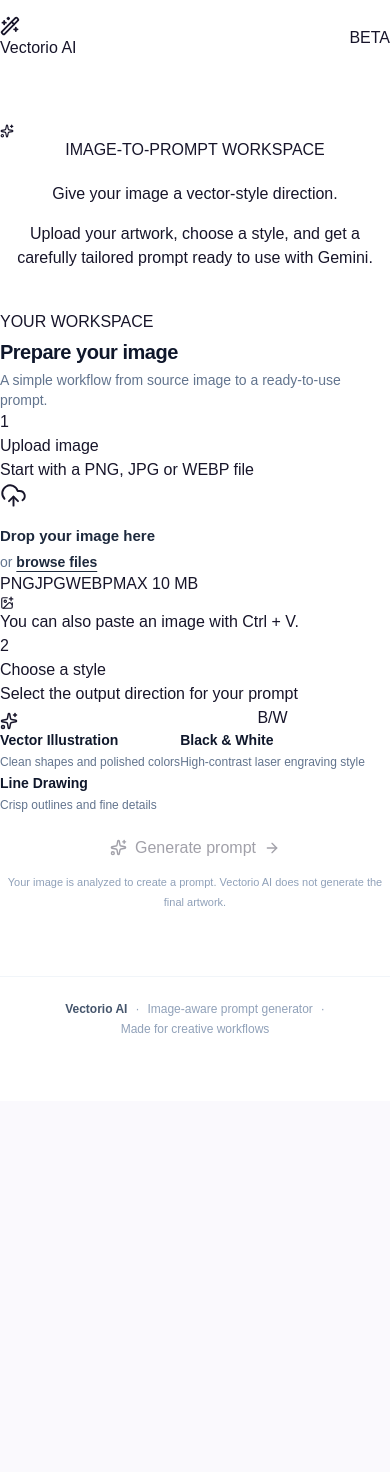
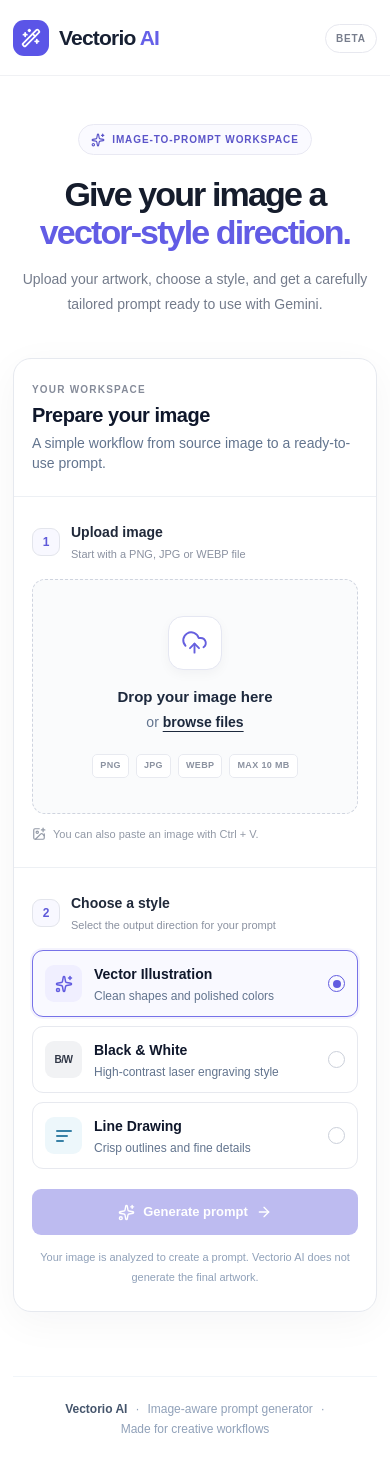
Before and after one commit to balashiitinstitute-hash/Vectorio, a Next.js app: page / in a window 390 px wide. Shown: the top 1472 px of the page. Before the commit the page ends 1101 px from the top, so only its background shows below. Built offline with nearby package versions, Linux system fonts and the light colour scheme.

Commit message:
Apply clean professional Vectorio AI styling

```diff
--- a/app/globals.css
+++ b/app/globals.css
@@ -1,16 +1,86 @@
 @import "tailwindcss";
 
-:root { color-scheme: light; --ink: #17152a; --muted: #77758a; --purple: #7357e8; --line: #eceaf3; }
+:root { color-scheme: light; --ink: #172033; --muted: #667085; --line: #e7eaf0; --accent: #5b55e7; }
 * { box-sizing: border-box; }
-html { min-height: 100%; background: #faf9fd; }
-body { margin: 0; color: var(--ink); font-family: Arial, Helvetica, sans-serif; background: radial-gradient(ellipse at 50% -15%, #eeeaff 0, #faf9fd 42rem); }
+html { min-height: 100%; background: #fff; }
+body { margin: 0; color: var(--ink); background: #fff; font-family: Arial, Helvetica, sans-serif; }
 button, input, textarea { font: inherit; }
 button { cursor: pointer; }
-::selection { background: #ded6ff; }
-.shell { width: min(1120px, calc(100% - 40px)); margin: 0 auto; }
-.panel { background: rgba(255,255,255,.92); border: 1px solid var(--line); border-radius: 22px; box-shadow: 0 16px 50px rgba(35,24,80,.06); }
-.primary { background: #7357e8; color: white; border: 0; border-radius: 12px; padding: 14px 22px; font-weight: 700; transition: .2s; }
-.primary:hover { background: #6044d2; transform: translateY(-1px); }
-.primary:disabled { opacity: .5; cursor: not-allowed; transform: none; }
-.secondary { background: white; border: 1px solid #e5e1ef; border-radius: 12px; padding: 12px 18px; font-weight: 650; }
-.muted { color: var(--muted); }
+button:focus-visible, [role="button"]:focus-visible { outline: 3px solid rgba(91,85,231,.22); outline-offset: 2px; }
+::selection { background: #e4e3ff; }
+.site-width { width: min(1120px, calc(100% - 40px)); margin-left: auto; margin-right: auto; }
+.topbar { height: 76px; border-bottom: 1px solid #f0f1f4; background: rgba(255,255,255,.96); }
+.brand-lockup { display: inline-flex; align-items: center; gap: 10px; color: #172033; font-size: 21px; font-weight: 750; letter-spacing: -.8px; }
+.brand-mark { display: grid; width: 36px; height: 36px; place-items: center; border-radius: 11px; color: white; background: #5b55e7; }
+.brand-ai { color: #6560e8; font-weight: 600; }
+.topbar-tag { border: 1px solid #e7e8ef; border-radius: 999px; padding: 6px 10px; color: #777d8c; font-size: 10px; font-weight: 700; letter-spacing: .09em; }
+.status-dot { width: 7px; height: 7px; border-radius: 50%; background: #35b779; }
+.eyebrow { display: inline-flex; align-items: center; gap: 7px; border: 1px solid #e9e9f3; border-radius: 999px; padding: 7px 12px; color: #5b55c9; background: #fafaff; font-size: 10px; font-weight: 750; letter-spacing: .09em; }
+.hero-title { color: #151c2c; font-size: clamp(34px, 5vw, 54px); font-weight: 750; letter-spacing: -.055em; line-height: 1.12; }
+.hero-title span { color: #625ce5; }
+.hero-copy { color: #737b8b; font-size: 15px; line-height: 1.8; }
+.workspace { overflow: hidden; border: 1px solid #e6e9ef; border-radius: 18px; background: white; box-shadow: 0 10px 40px rgba(20,30,55,.045); }
+.workspace-heading { display: flex; align-items: center; justify-content: space-between; gap: 16px; border-bottom: 1px solid #edf0f4; padding: 23px 26px; }
+.step-kicker { color: #858b99; font-size: 10px; font-weight: 750; letter-spacing: .12em; }
+.text-button { display: inline-flex; align-items: center; gap: 6px; border: 1px solid #e5e8ee; border-radius: 9px; padding: 8px 11px; color: #5f6878; background: white; font-size: 12px; font-weight: 600; }
+.workspace-grid { display: grid; grid-template-columns: minmax(0,1.15fr) minmax(320px,.85fr); }
+.upload-column { min-width: 0; padding: 25px 26px 24px; border-right: 1px solid #edf0f4; }
+.settings-column { min-width: 0; padding: 25px 26px 24px; }
+.section-label { display: flex; align-items: center; gap: 11px; margin-bottom: 17px; }
+.step-number { display: grid; width: 28px; height: 28px; flex: 0 0 auto; place-items: center; border: 1px solid #e3e5ec; border-radius: 9px; color: #5e59d9; background: #f8f8ff; font-size: 12px; font-weight: 750; }
+.section-label h3 { color: #20293a; font-size: 14px; font-weight: 700; }
+.section-label p { margin-top: 3px; color: #8a91a0; font-size: 11px; }
+.upload-zone { display: flex; min-height: 330px; align-items: center; justify-content: center; overflow: hidden; border: 1.5px dashed #cfd4df; border-radius: 13px; background: #fafbfc; transition: border-color .18s, background .18s; }
+.upload-zone:hover { border-color: #7772e8; background: #fafaff; }
+.upload-zone-filled { position: relative; border-style: solid; border-color: #e3e6ed; background: #f7f8fa; cursor: pointer; }
+.upload-empty { display: flex; flex-direction: column; align-items: center; padding: 28px 14px; text-align: center; }
+.upload-icon { display: grid; width: 54px; height: 54px; place-items: center; border: 1px solid #e5e7f2; border-radius: 15px; color: #6660df; background: white; box-shadow: 0 4px 12px rgba(20,30,55,.04); }
+.upload-meta { display: flex; flex-wrap: wrap; justify-content: center; gap: 7px; margin-top: 22px; }
+.upload-meta span { border: 1px solid #e8eaf0; border-radius: 5px; padding: 4px 7px; color: #8b92a0; background: white; font-size: 9px; font-weight: 700; letter-spacing: .04em; }
+.preview-wrap { position: relative; display: flex; width: 100%; min-height: 330px; align-items: center; justify-content: center; padding: 16px; }
+.image-preview { display: block; max-width: 100%; max-height: 295px; object-fit: contain; border-radius: 6px; }
+.preview-overlay { position: absolute; inset: auto 0 0; display: flex; justify-content: center; padding: 14px; opacity: 0; background: linear-gradient(transparent,rgba(15,23,42,.55)); transition: opacity .18s; }
+.upload-zone-filled:hover .preview-overlay { opacity: 1; }
+.preview-overlay span { display: inline-flex; align-items: center; gap: 6px; border-radius: 7px; padding: 7px 10px; color: #fff; background: rgba(15,23,42,.72); font-size: 11px; }
+.upload-footnote { display: flex; align-items: center; gap: 7px; margin-top: 12px; color: #9299a6; font-size: 11px; }
+.file-chip { display: flex; align-items: center; gap: 7px; margin-top: 13px; border: 1px solid #e6eee9; border-radius: 8px; padding: 8px 10px; color: #36835c; background: #fbfefc; font-size: 11px; }
+.file-size { margin-left: auto; color: #8a948e; white-space: nowrap; }
+.style-list { display: flex; flex-direction: column; gap: 9px; }
+.style-option { display: flex; width: 100%; min-height: 67px; align-items: center; gap: 12px; border: 1px solid #e7e9ef; border-radius: 11px; padding: 11px 12px; background: white; text-align: left; transition: border-color .18s, background .18s; }
+.style-option:hover { border-color: #c8c8ed; }
+.style-option-active { border-color: #7772e8; background: #f9f9ff; box-shadow: 0 0 0 2px rgba(99,93,224,.07); }
+.style-icon { display: grid; width: 37px; height: 37px; flex: 0 0 auto; place-items: center; border-radius: 9px; color: #625ce0; background: #f0efff; }
+.style-icon-1 { color: #303746; background: #f1f2f4; }
+.style-icon-2 { color: #3881a6; background: #edf7fb; }
+.bw-icon { font-size: 10px; font-weight: 800; letter-spacing: -.5px; }
+.line-icon { display: flex; flex-direction: column; gap: 3px; }
+.line-icon span { display: block; width: 16px; height: 2px; border-radius: 2px; background: currentColor; }
+.line-icon span:nth-child(2) { width: 12px; }
+.line-icon span:nth-child(3) { width: 8px; }
+.style-radio { display: grid; width: 17px; height: 17px; flex: 0 0 auto; place-items: center; border: 1.5px solid #cbd0da; border-radius: 50%; }
+.style-option-active .style-radio { border-color: #625ce0; }
+.style-radio span { width: 8px; height: 8px; border-radius: 50%; background: #625ce0; }
+.generate-button { min-height: 46px; border: 0; border-radius: 9px; color: white; background: #5d58dc; font-size: 13px; font-weight: 700; transition: background .18s, transform .18s; }
+.generate-button:hover:not(:disabled) { transform: translateY(-1px); background: #4f49cb; }
+.result-panel { border: 1px solid #e6e9ef; border-radius: 16px; padding: 24px 26px; background: white; box-shadow: 0 8px 28px rgba(20,30,55,.035); }
+.result-check { display: grid; width: 34px; height: 34px; flex: 0 0 auto; place-items: center; border-radius: 10px; color: #28865a; background: #edf9f2; }
+.ready-tag { border: 1px solid #dcefe3; border-radius: 999px; padding: 6px 10px; color: #36845b; background: #f7fcf8; font-size: 10px; font-weight: 700; }
+.prompt-output { border: 1px solid #e5e8ef; border-radius: 10px; padding: 15px; color: #475164; background: #fafbfc; font-size: 13px; line-height: 1.8; outline: none; }
+.action-primary, .action-secondary, .action-quiet { min-height: 40px; border-radius: 8px; padding: 10px 14px; font-size: 12px; font-weight: 700; transition: background .18s; }
+.action-primary { border: 1px solid #5d58dc; color: white; background: #5d58dc; }
+.action-primary:hover { background: #4f49cb; }
+.action-secondary { border: 1px solid #dfe3eb; color: #364153; background: white; }
+.action-secondary:hover, .action-quiet:hover, .text-button:hover { background: #f8f9fb; }
+.action-quiet { border: 1px solid transparent; color: #697386; background: white; }
+@media (max-width: 760px) {
+  .workspace-grid { grid-template-columns: 1fr; }
+  .upload-column { border-right: 0; border-bottom: 1px solid #edf0f4; }
+  .workspace-heading, .upload-column, .settings-column { padding-left: 18px; padding-right: 18px; }
+  .upload-zone, .preview-wrap { min-height: 270px; }
+  .result-panel { padding: 19px 17px; }
+}
+@media (max-width: 420px) {
+  .site-width { width: min(100% - 26px, 1120px); }
+  .hero-copy { font-size: 14px; }
+  .upload-zone, .preview-wrap { min-height: 235px; }
+}
```
